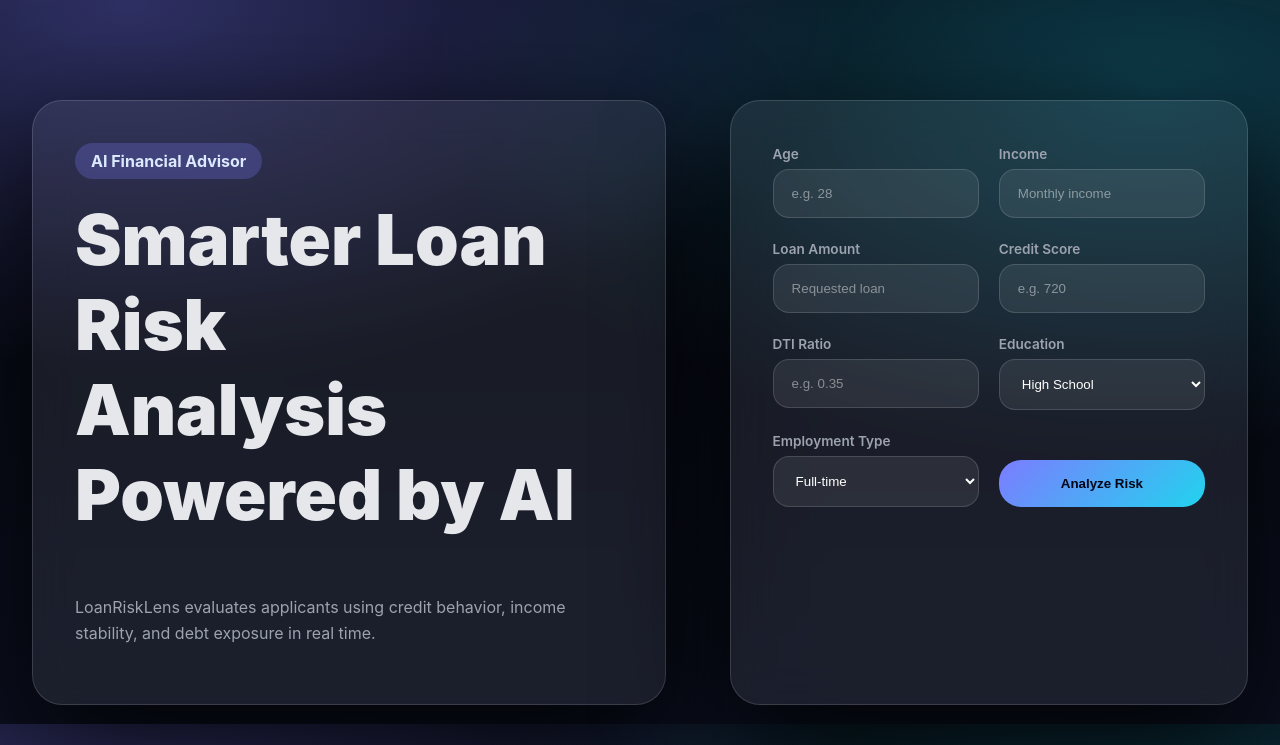
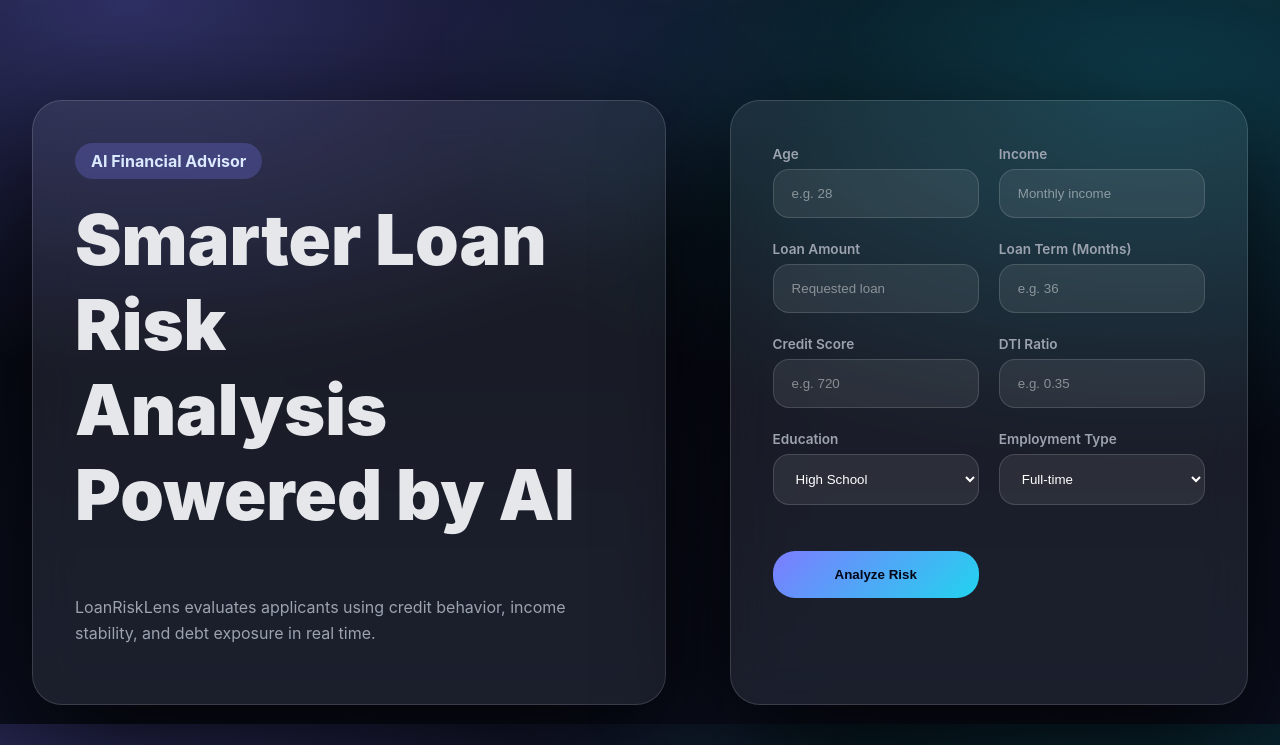
Before and after one commit to Haril2766/Loan-Default-ML, a Flask app: page / in a window 1280 px wide. Shown: the part 76-821 px from the top of the page. Run offline with Flask 3, Linux system fonts and the light colour scheme.

Commit message:
Update index.html

```diff
--- a/templates/index.html
+++ b/templates/index.html
@@ -6,6 +6,7 @@
   <div class="container">
     <div class="row">
 
+      <!-- LEFT HERO TEXT -->
       <div class="heroCard">
         <div class="pill">AI Financial Advisor</div>
 
@@ -20,35 +21,49 @@
         </p>
       </div>
 
+      <!-- RIGHT FORM -->
       <div class="glassCard">
         <form action="/predict" method="POST">
 
           <div class="row" style="grid-template-columns:1fr 1fr; gap:20px;">
+
+            <!-- Age -->
             <div>
               <label class="form-label">Age</label>
               <input class="form-control" name="Age" placeholder="e.g. 28" required>
             </div>
 
+            <!-- Income -->
             <div>
               <label class="form-label">Income</label>
               <input class="form-control" name="Income" placeholder="Monthly income" required>
             </div>
 
+            <!-- Loan Amount -->
             <div>
               <label class="form-label">Loan Amount</label>
               <input class="form-control" name="LoanAmount" placeholder="Requested loan" required>
             </div>
 
+            <!-- Loan Term (NEW) -->
+            <div>
+              <label class="form-label">Loan Term (Months)</label>
+              <input class="form-control" name="LoanTerm" placeholder="e.g. 36" required>
+            </div>
+
+            <!-- Credit Score -->
             <div>
               <label class="form-label">Credit Score</label>
               <input class="form-control" name="CreditScore" placeholder="e.g. 720" required>
             </div>
 
+            <!-- DTI Ratio -->
             <div>
               <label class="form-label">DTI Ratio</label>
               <input class="form-control" name="DTIRatio" placeholder="e.g. 0.35" required>
             </div>
 
+            <!-- Education -->
             <div>
               <label class="form-label">Education</label>
               <select class="form-select" name="Education" required>
@@ -58,6 +73,7 @@
               </select>
             </div>
 
+            <!-- Employment -->
             <div>
               <label class="form-label">Employment Type</label>
               <select class="form-select" name="EmploymentType" required>
@@ -67,9 +83,11 @@
               </select>
             </div>
 
+            <!-- Submit -->
             <div style="display:flex;align-items:flex-end;">
               <button class="btnGlow">Analyze Risk</button>
             </div>
+
           </div>
 
         </form>
```
